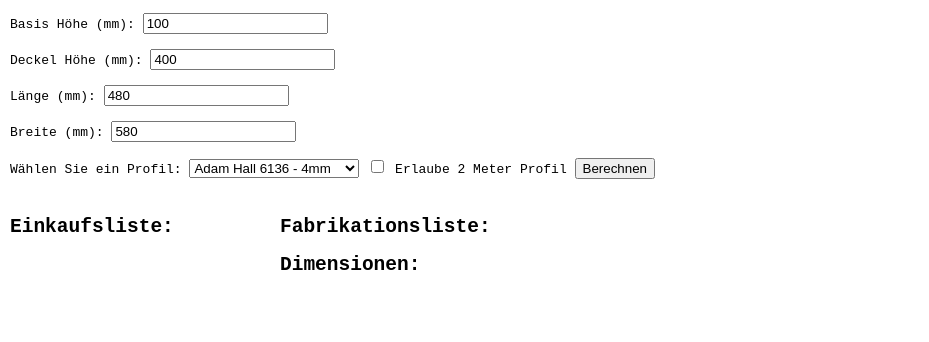
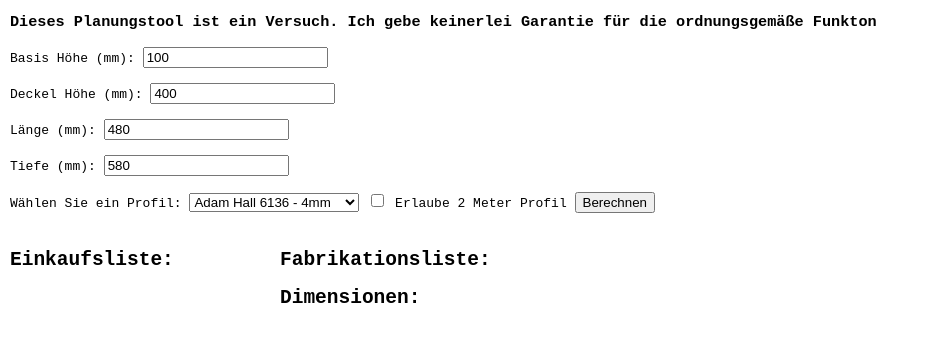
Before and after one commit to niederschelden/flightcaseplaner, a plain HTML site: page index.html in a window 1280 px wide. Shown: the part 64-406 px from the top of the page, without its empty margins (0-929 px from the left). Drawn offline with Linux system fonts and the light colour scheme.

Commit message:
added a warning

```diff
--- a/index.html
+++ b/index.html
@@ -59,6 +59,7 @@
 <body>
 
     <h2>Flightcase Planer</h2>
+    <h3>Dieses Planungstool ist ein Versuch. Ich gebe keinerlei Garantie für die ordnungsgemäße Funkton</h3>
     <div class="container">
         <form id="flightcaseForm">
 
@@ -71,7 +72,7 @@
             <label for="length">Länge (mm):</label>
             <input type="number" id="length" value="480"><br><br>
 
-            <label for="width">Breite (mm):</label>
+            <label for="width">Tiefe (mm):</label>
             <input type="number" id="width" value="580"><br><br>
 
             <label for="profile">Wählen Sie ein Profil:</label>
@@ -265,7 +266,7 @@
 
             let result = cuttingStock(allowedStockLengths, lengthsArray);
 
-            shoppingList += "\n-- Optimale Stangenkombination --\n";
+            shoppingList += "\n-- Mögliche Profillängenkombination --\n";
             shoppingList += "Gesamte Stangen: " + result.totalStocks + "\n";
             shoppingList += "Kombination: " + result.combination.join(", ") + "mm\n";
 
```
